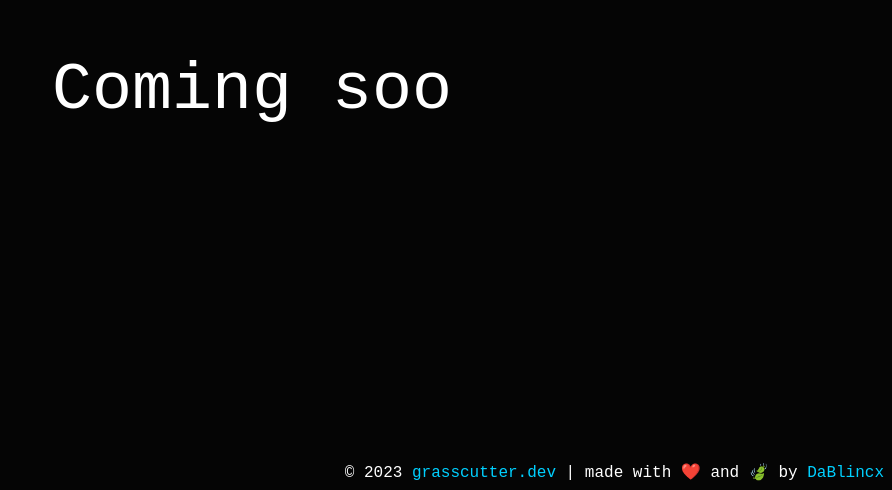
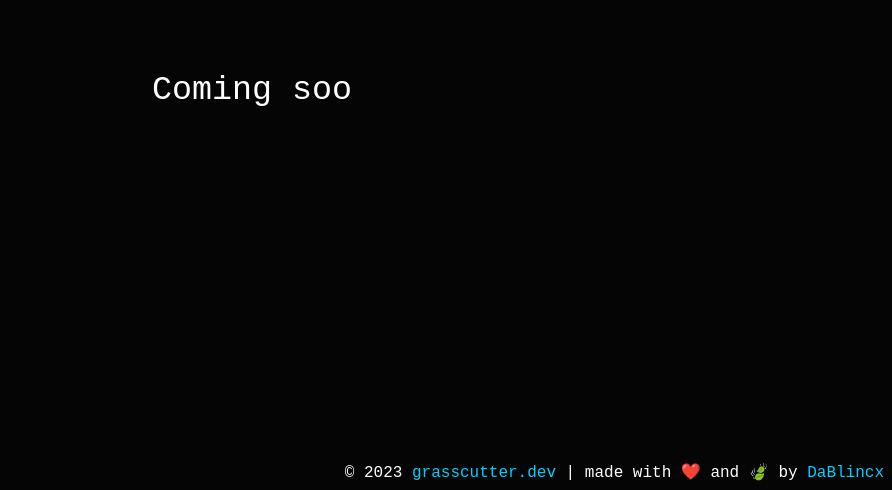
Before and after one commit to grasscutting/grasscutting.github.io, a plain HTML site: page index.html in a window 1280 px wide. Shown: the part 310-800 px from the top of the page, without its empty margins (388-1280 px from the left). Drawn offline with Linux system fonts and the light colour scheme.

Commit message:
Update style.css

```diff
--- a/assets/style.css
+++ b/assets/style.css
@@ -8,7 +8,7 @@ body {
     top: 50%;
     left: 50%;
     transform: translate(-50%, -50%);
-    font-size: 50pt;
+    font-size: 25pt;
     font-family: 'Courier New', Courier, monospace;
 }
 
```
